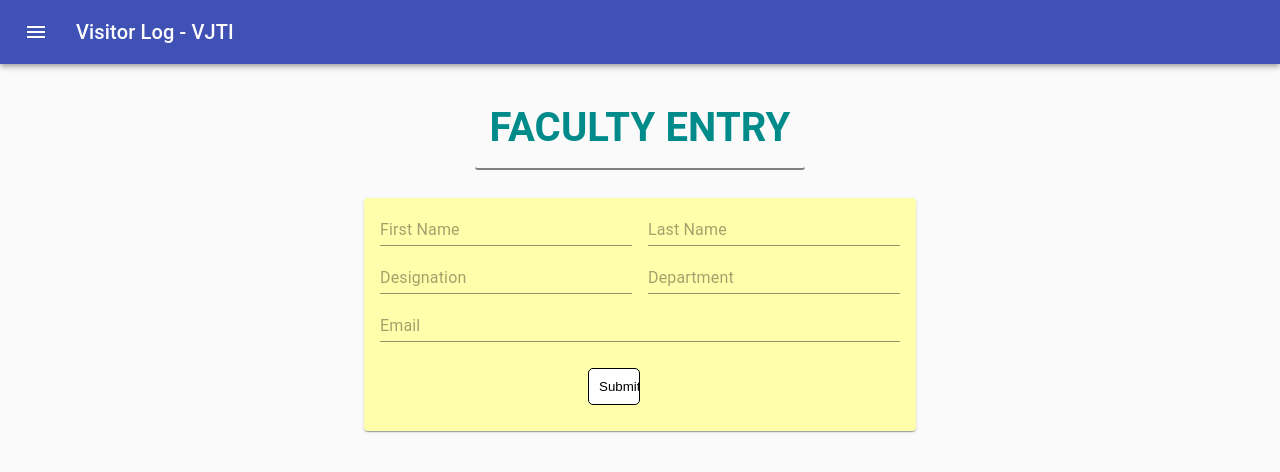
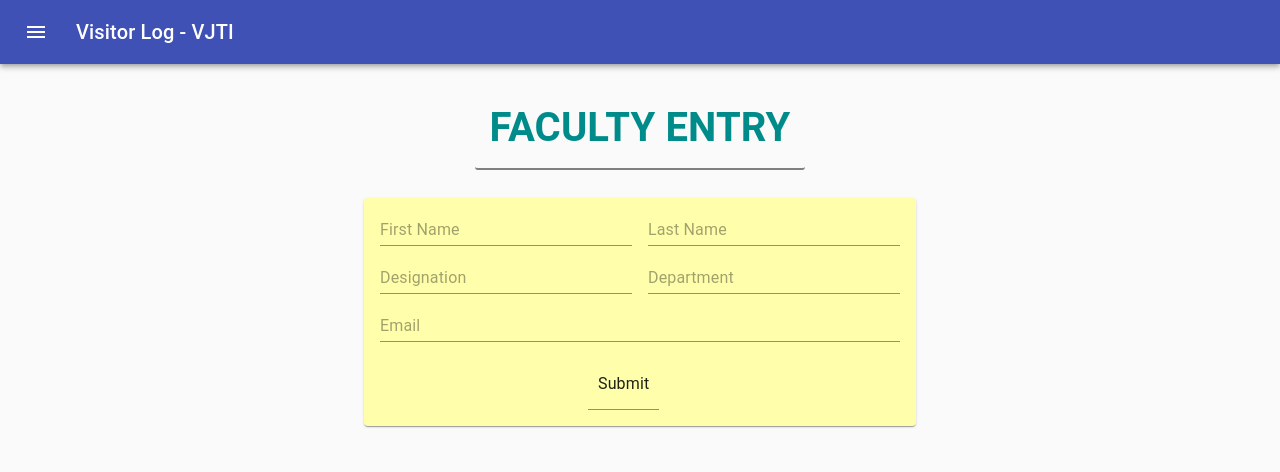
Before and after one commit to ShubhankarKG/VisitorLogManagementSystem, a React (Create React App) app in the folder client/: page /Faculty in a window 1280 px wide. Shown: the top 472 px of the page. Built offline with nearby package versions, Linux system fonts and the light colour scheme.

Commit message:
Simple UI stuff

```diff
--- a/client/public/index.html
+++ b/client/public/index.html
@@ -24,7 +24,7 @@
       work correctly both with client-side routing and a non-root public URL.
       Learn how to configure a non-root public URL by running `npm run build`.
     -->
-    <title>React App</title>
+    <title>Visitor Log</title>
   </head>
   <body>
     <script src="../src/index.js" type="text/jsx" charset="utf-8"></script>
--- a/client/src/Faculty.jsx
+++ b/client/src/Faculty.jsx
@@ -4,6 +4,7 @@ import Container from '@material-ui/core/Container';
 import Grid from "@material-ui/core/Grid";
 import TextField from "@material-ui/core/TextField";
 import Paper from "@material-ui/core/Paper";
+import Input from "@material-ui/core/Input";
 import Autocomplete from "@material-ui/lab/Autocomplete";
 import "./App.css";
 
@@ -101,9 +102,14 @@ function Faculty() {
 						</Grid>
 
 						<Grid item xs={12} justify="center">
-							<input
+							<Input
 								type="submit"
-								form="form"
+								inputProps={{
+									form: "form",
+									style: {
+										cursor: "pointer"
+									}
+								}}
 								className="submit" />
 						</Grid>
 					</Grid>
--- a/client/src/Form.jsx
+++ b/client/src/Form.jsx
@@ -1,6 +1,4 @@
 import React from "react";
-import Gender from "./gender.jsx";
-import Gate from "./Gate.jsx";
 import Select from '@material-ui/core/Select';
 import MenuItem from '@material-ui/core/MenuItem';
 import Typography from "@material-ui/core/Typography";
--- a/client/src/Gate.jsx
+++ /dev/null
@@ -1,15 +0,0 @@
-import React from 'react';
-
-function Gate(props){
-  return(
-    <div>
-      <label> Gate: </label>
-      <select name = "gate" onChange = {props.gateChange} className = "select">
-        <option value = "Main Gate"> Main Gate </option>
-        <option value = "Mechanical Gate"> Mechanical Gate </option>
-      </select>
-    </div>
-  );
-}
-
-export default Gate;
--- a/client/src/gender.jsx
+++ /dev/null
@@ -1,15 +0,0 @@
-import React from 'react';
-
-function Gender(props){
-  return(
-    <div>
-      <label> Gender: </label>
-      <select onChange = {props.change} name = "gender" className = "select" >
-        <option value = "Male"> Male </option>
-        <option value = "Female"> Female </option>
-      </select>
-    </div>
-  );
-}
-
-export default Gender;
```
